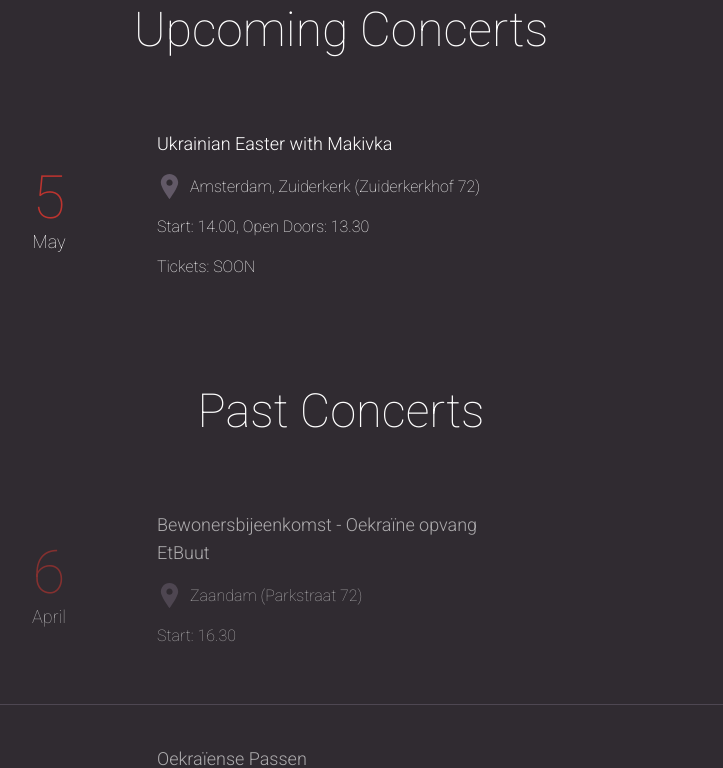
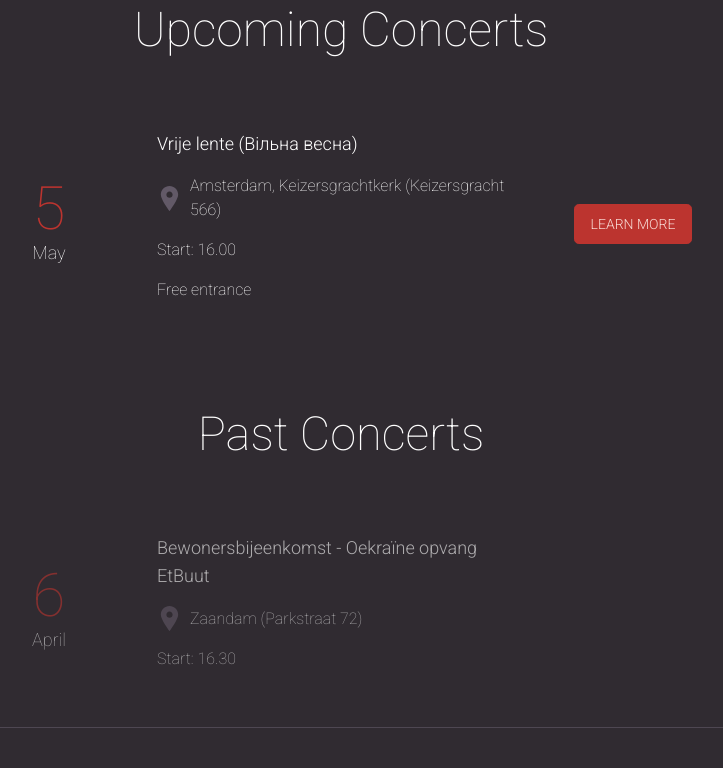
Before and after one commit to lkononenko/makivka-website, a Next.js app: page / in a window 1280 px wide. Shown: the part 940-1708 px from the top of the page, without its empty margins (299-1022 px from the left). Built offline with nearby package versions, Linux system fonts and the light colour scheme.

Commit message:
update concerts

```diff
--- a/src/app/page.tsx
+++ b/src/app/page.tsx
@@ -11,11 +11,11 @@ const upcomingConcerts = [
   {
     date: '5',
     month: 'May',
-    title: 'Ukrainian Easter with Makivka',
-    location: 'Amsterdam, Zuiderkerk (Zuiderkerkhof 72)',
-    time: 'Start: 14.00, Open Doors: 13.30',
-    desc: 'Tickets: SOON',
-    infoLink: ''
+    title: 'Vrije lente (Вільна весна)',
+    location: 'Amsterdam, Keizersgrachtkerk (Keizersgracht 566)',
+    time: 'Start: 16.00',
+    desc: 'Free entrance',
+    infoLink: 'https://www.keizersgrachtkerk.nl/vrijheidsmaaltijd2024'
   },
 ];
 
```
